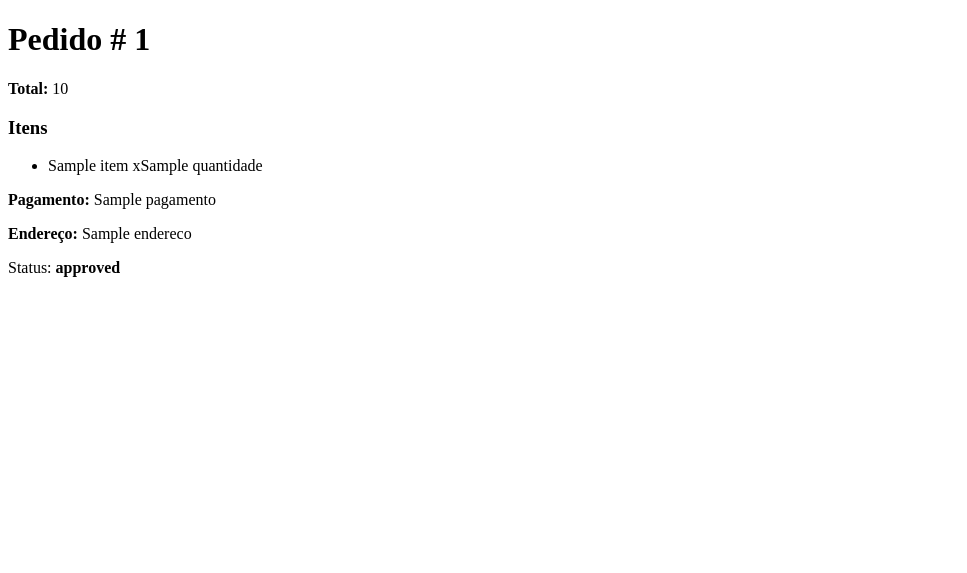
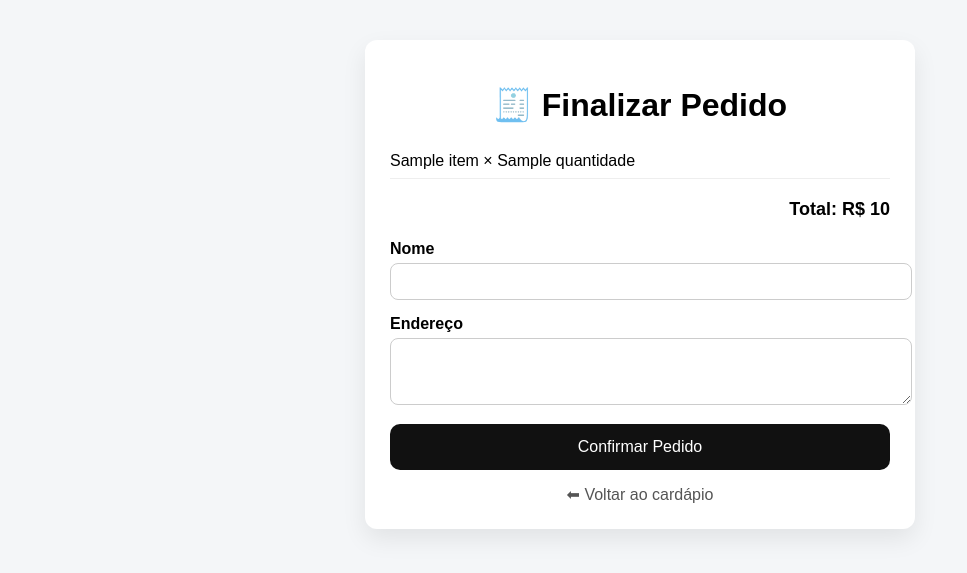
Before and after one commit to vitinnngsts/bullhouse, a Flask app: template fakebullhouse/templates/pedido_cliente.html in a window 1280 px wide. Shown: the top 573 px of the page, without its empty margins (0-967 px from the left). Run offline with Flask 3, Linux system fonts and the light colour scheme; the template is opened without the code that fills it: most values are stand-ins (such as "Sample title", 1, 10 or a date in 2020).

Commit message:
Melhoria visual checkout e pedido

```diff
--- a/fakebullhouse/templates/pedido_cliente.html
+++ b/fakebullhouse/templates/pedido_cliente.html
@@ -1,50 +1,118 @@
 <!DOCTYPE html>
-<html lang="en">
+<html lang="pt-br">
 <head>
     <meta charset="UTF-8">
-    <title>Status do Pedido</title>
+    <title>Finalizar Pedido</title>
+
+    <style>
+        body {
+            font-family: Arial, Helvetica, sans-serif;
+            background: #f4f6f8;
+            margin: 0;
+            padding: 0;
+        }
+
+        .container {
+            max-width: 500px;
+            margin: 40px auto;
+            background: #fff;
+            padding: 25px;
+            border-radius: 12px;
+            box-shadow: 0 10px 25px rgba(0,0,0,0.08);
+        }
+
+        h1 {
+            text-align: center;
+            margin-bottom: 20px;
+        }
+
+        ul {
+            list-style: none;
+            padding: 0;
+        }
+
+        li {
+            padding: 8px 0;
+            border-bottom: 1px solid #eee;
+        }
+
+        .total {
+            font-size: 18px;
+            font-weight: bold;
+            margin: 20px 0;
+            text-align: right;
+        }
+
+        label {
+            font-weight: bold;
+        }
+
+        input, textarea {
+            width: 100%;
+            padding: 10px;
+            margin-top: 5px;
+            margin-bottom: 15px;
+            border-radius: 8px;
+            border: 1px solid #ccc;
+        }
+
+        button {
+            width: 100%;
+            padding: 14px;
+            background: #111;
+            color: #fff;
+            font-size: 16px;
+            border: none;
+            border-radius: 10px;
+            cursor: pointer;
+        }
+
+        button:hover {
+            background: #333;
+        }
+
+        .voltar {
+            display: block;
+            text-align: center;
+            margin-top: 15px;
+            color: #555;
+            text-decoration: none;
+        }
+    </style>
 </head>
 <body>
 
-<h1>Pedido # {{ pedido.id }}</h1>
+<div class="container">
+    <h1>🧾 Finalizar Pedido</h1>
 
+    {% if carrinho|length == 0 %}
+        <p>Seu carrinho está vazio.</p>
+    {% else %}
 
-<p><strong>Total:</strong> {{ pedido.total }}</p>
+        <ul>
+            {% for item in carrinho %}
+                <li>{{ item.nome }} × {{ item.quantidade }}</li>
+            {% endfor %}
+        </ul>
 
-<h3>Itens</h3>
-<ul>
-    {% for item in pedido.itens %}
-    <li>{{ item.nome }} x{{ item.quantidade }}</li>
-    {% endfor %}
-</ul>
+        <div class="total">
+            Total: R$ {{ total }}
+        </div>
 
-<p><strong>Pagamento:</strong> {{ pedido.pagamento }}</p>
-<p><strong>Endereço:</strong> {{ pedido.endereco }}</p>
+        <form action="/finalizar_pedido" method="post">
+            <label>Nome</label>
+            <input type="text" name="nome" required>
 
+            <label>Endereço</label>
+            <textarea name="endereco" rows="3" required></textarea>
 
-<p>Status: <strong id="status-pedido">{{ pedido.status }}</strong></p>
+            <button type="submit">Confirmar Pedido</button>
+        </form>
 
-{% if pedido.status == "Aguardando pagamento" %}
-    <a href="/pagar/{{ pedido.id }}">
-        <button>💳 Pagar agora</button>
-    </a>
-{% endif %}
+    {% endif %}
 
-<script>
-const pedidoId = "{{ pedido.id }}";
-
-function atualizarStatus() {
-    fetch(`/api/status/${pedidoId}`)
-        .then(res => res.json())
-        .then(data => {
-            document.getElementById("status-pedido").innerText = data.status;
-        });
-}
-
-setInterval(atualizarStatus, 3000);
-</script>
-
-
+    <a href="/" class="voltar">⬅ Voltar ao cardápio</a>
+</div>
 
 </body>
 </html>
```
Also changed, not shown: fakebullhouse/templates/checkout.html (+88 -19 lines).
